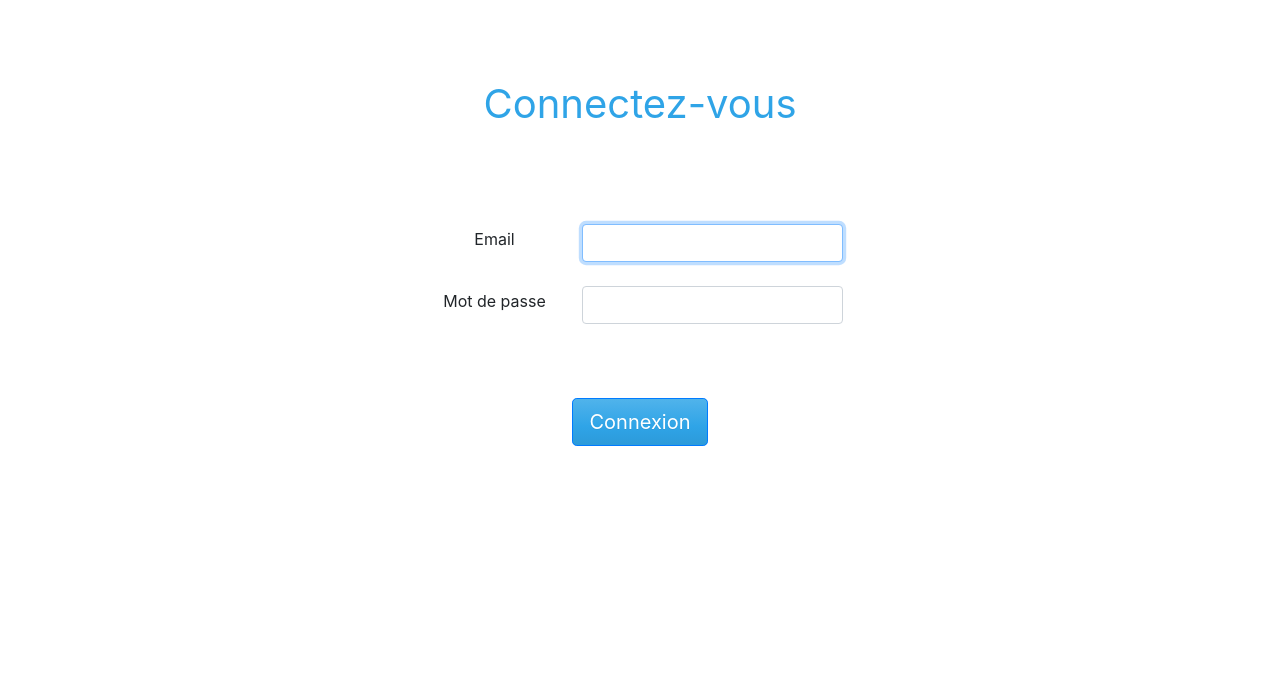
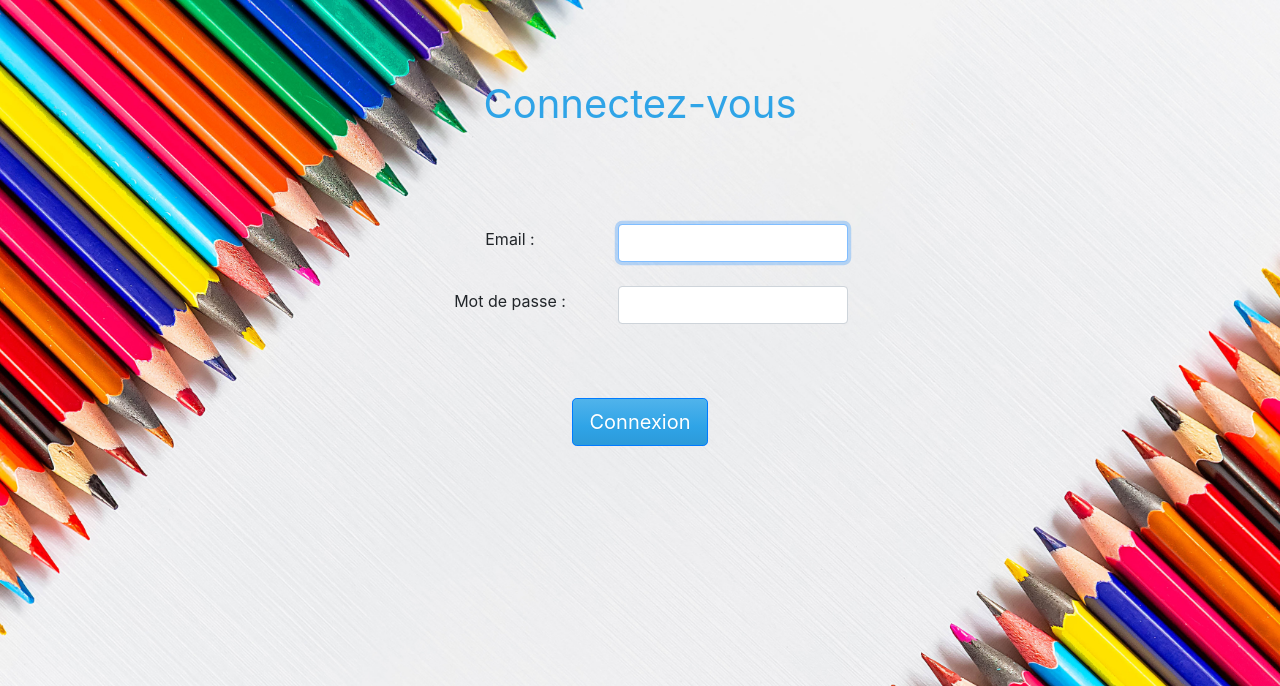
Before and after one commit to SamuelRegnier/Arc-En-Ciel, a Symfony app: template templates/security/login.html.twig in a window 1280 px wide. Shown: the top 686 px of the page. Run offline with Twig, Linux system fonts and the light colour scheme; the template is opened without the code that fills it, so the values that code supplies are empty; some libraries are stand-ins or nearby versions.

Commit message:
fond écran + modif navbar accueil

```diff
--- a/public/css/login.css
+++ b/public/css/login.css
@@ -1,23 +1,26 @@
 /************************* LOGIN **********************/
-#titreLogin{
+#titreLogin {
   margin-top: 80px;
   padding-bottom: 80px;
   font-size: 2.5em;
 }
-#titreLogin:hover{
+#titreLogin:hover {
   transition: 0.3s ease-in-out;
-    transform: scale(1.20);
+  transform: scale(1.2);
 }
-#buttonLogin{
+#buttonLogin {
   margin-top: 50px;
 }
-#buttonLogin:hover{
+#buttonLogin:hover {
   background-color: white;
   color: #5eb5e0;
   transition: 0.3s ease-in-out;
   transform: scale(1.06);
 }
-#bodyLogin img{
+#bodyLogin img {
   display: block;
-    margin: 50px auto -20px auto ;
+  margin: 50px auto -20px auto;
 }
+body {
+  background-image: url("../image/fondEcranMainPastel.jpg");
+}
--- a/templates/base.html.twig
+++ b/templates/base.html.twig
@@ -15,7 +15,7 @@
             {{ encore_entry_script_tags('app') }}
         {% endblock %}
     </head>
-    <body>
+    <body style="background-image: url('{{ asset('image/crayons.jpg') }}'); background-size: cover;">
         {% if app.user %}
             {% block header %}
                 {% include "partials/_header.html.twig" %}
--- a/templates/partials/_header.html.twig
+++ b/templates/partials/_header.html.twig
@@ -1,6 +1,6 @@
 <nav class="navbar navbar-expand-lg navbar-dark bg-primary">
   <div class="container-fluid">
-    <a class="navbar-brand" href="{{ path('app_home') }}"><img src="{{ asset('image/sarment.jpg') }}" alt="sarment"></a>
+    <a class="navbar-brand" href="{{ path('app_home') }}">Accueil</a>
     <button class="navbar-toggler" type="button" data-bs-toggle="collapse" data-bs-target="#navbarColor01" aria-controls="navbarColor01" aria-expanded="false" aria-label="Toggle navigation">
       <span class="navbar-toggler-icon"></span>
     </button>
--- a/templates/security/login.html.twig
+++ b/templates/security/login.html.twig
@@ -1,6 +1,6 @@
 {% extends 'base.html.twig' %}
 
-{% block title %}Log in!{% endblock %}
+{% block title %}Connexion{% endblock %}
 
 {% block body %}
 <div class="container text-center d-flex justify-content-around">
@@ -18,26 +18,25 @@
         <h1 class="h3 mb-3 font-weight-normal" id="titreLogin">Connectez-vous</h1>
 
                 <div class="row g-3 align-items-center">
-                    <div class="col-4">
-                        <label for="inputEmail">Email</label>
+                    <div class="col-5">
+                        <label for="inputEmail">Email :</label>
                     </div>
-                    <div class="col-8">
+                    <div class="col-7">
                         <input type="email" value="{{ last_username }}" name="email" id="inputEmail" class="form-control" autocomplete="email" required autofocus>
                     </div>
                 </div>
             <br>
                 <div class="row g-3 align-items-center">
-                    <div class="col-4">
-                        <label for="inputPassword">Mot de passe</label>
+                    <div class="col-5">
+                        <label for="inputPassword">Mot de passe :</label>
                     </div>
-                    <div class="col-8">
+                    <div class="col-7">
                         <input type="password" name="password" id="inputPassword" class="form-control" autocomplete="current-password" required>
                     </div>
                 </div>
                     <input type="hidden" name="_csrf_token"
                         value="{{ csrf_token('authenticate') }}">
             <br>
-
         <button class="btn btn-lg btn-primary" id="buttonLogin" type="submit">
             Connexion
         </button>
```
Also changed, not shown: public/image/crayons.jpg (added), public/image/fondEcranMainPastel.jpg (added). Lines whose indentation alone changed are shown as unchanged.
